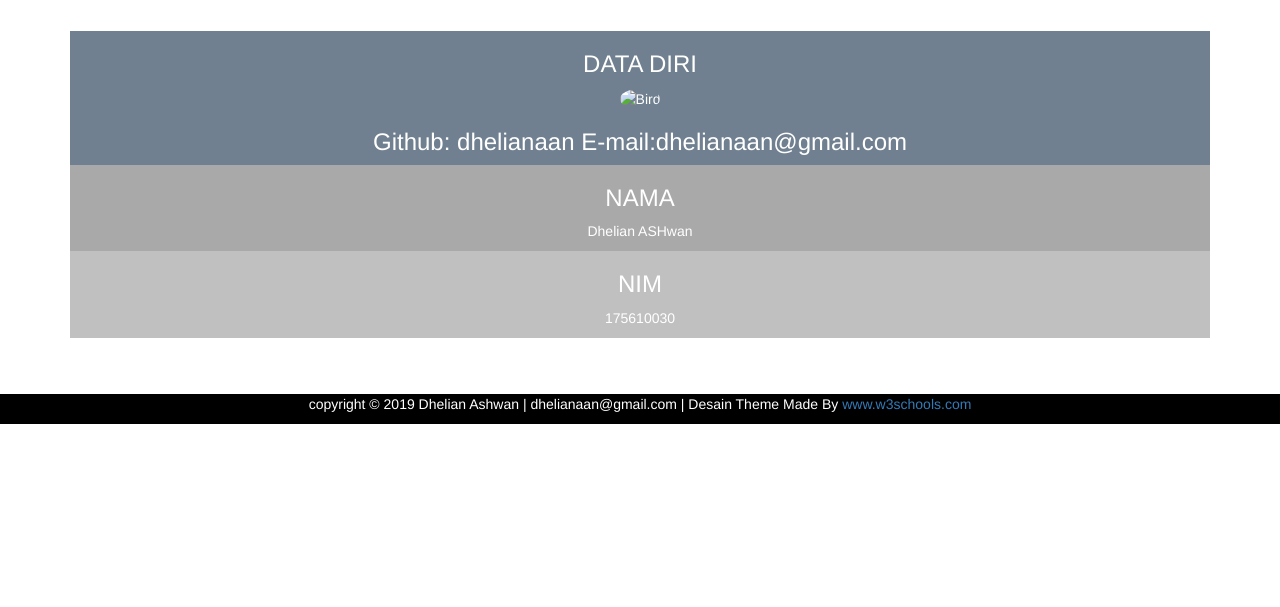
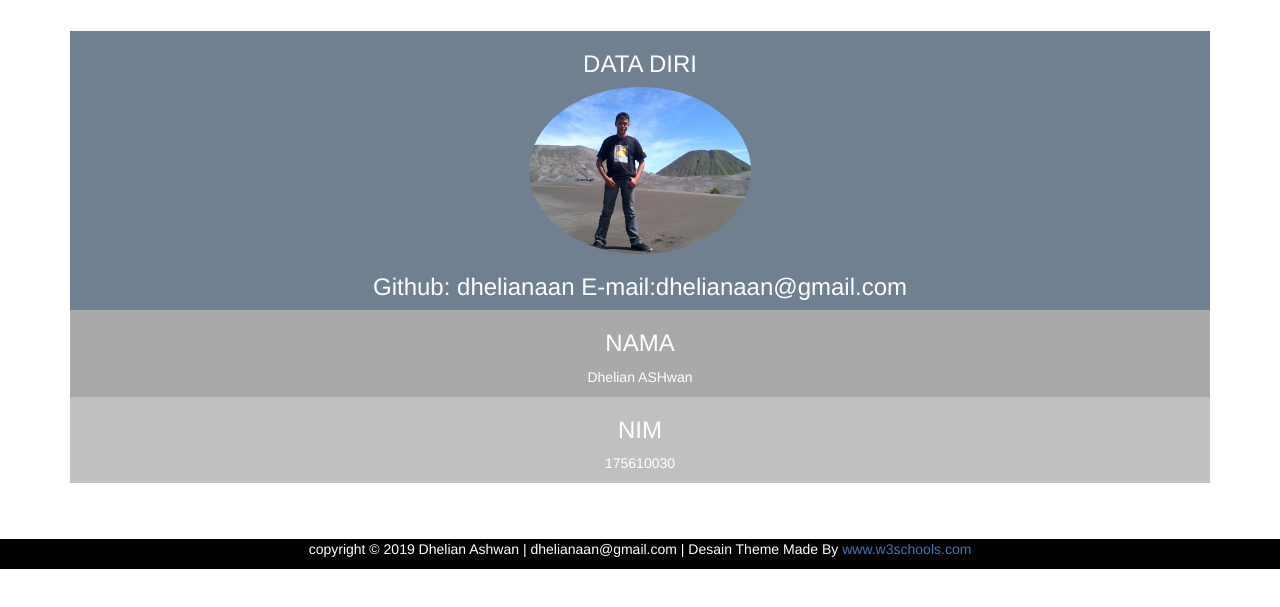
Before and after one commit to dhelianaan/tugas8, a plain HTML site: page files/index.html in a window 1280 px wide. Shown: the part 53-660 px from the top of the page. Drawn offline with nearby package versions, Linux system fonts and the light colour scheme.

Commit message:
Update index.html

```diff
--- a/files/index.html
+++ b/files/index.html
@@ -41,7 +41,7 @@
 	<div class="container text-center" style="margin-top:6em">
 	<div class="container-fluid bg-1 text-center">
   <h3>DATA DIRI</h3>
-  <img src="images/deliann.jpg" class="img-circle" alt="Bird" width="20%" height="30%">
+  <img src="deliann.jpg" class="img-circle" alt="Bird" width="20%" height="30%">
   <h3>Github: dhelianaan
   E-mail:dhelianaan@gmail.com </h3>
 </div>
```
